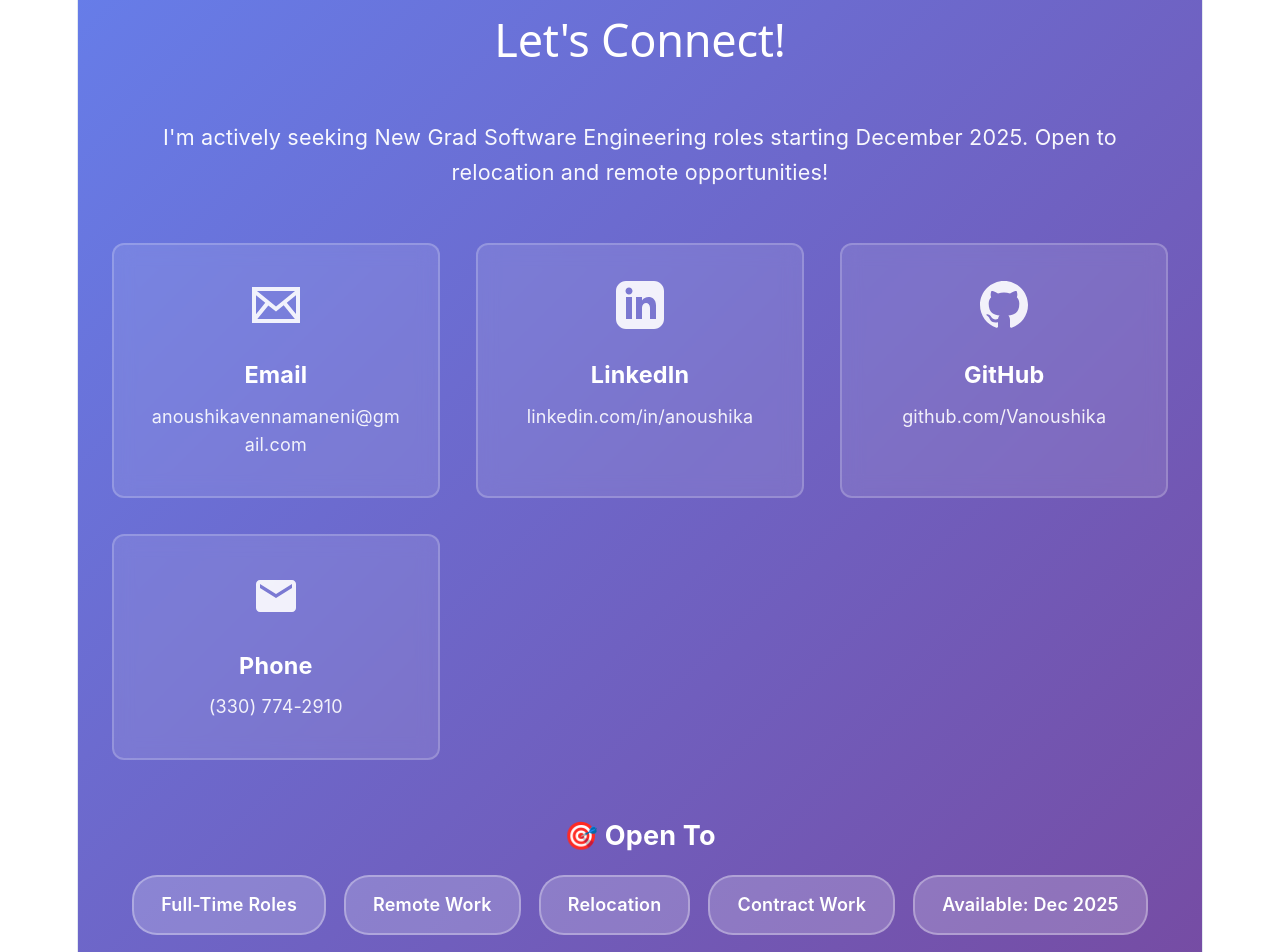
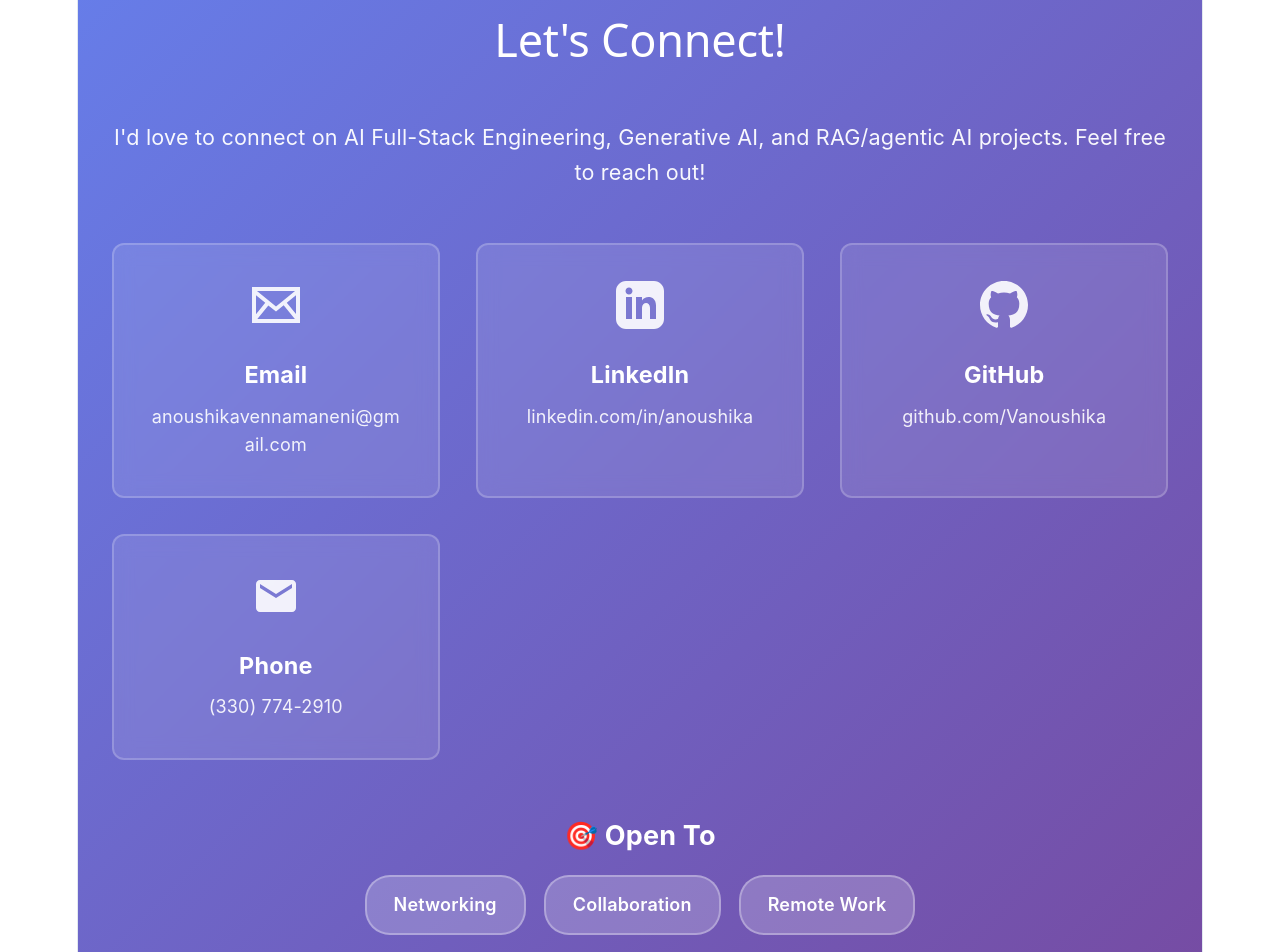
Before and after one commit to Vanoushika/portfolio, a React app: page / in a window 1280 px wide. Shown: the part 6680-7632 px from the top of the page. Built offline with nearby package versions, Linux system fonts and the light colour scheme; the HTML template or start-up script is replaced by a standard one.

Commit message:
Update Contact.jsx

```diff
--- a/src/components/Contact.jsx
+++ b/src/components/Contact.jsx
@@ -6,8 +6,8 @@ const Contact = () => {
       <div className="container">
         <h2 className="section-title">Let's Connect!</h2>
         <p className="contact-intro">
-          I'm actively seeking New Grad Software Engineering roles starting December 2025.
-          Open to relocation and remote opportunities!
+          I'd love to connect on AI Full-Stack Engineering, Generative AI, and RAG/agentic AI projects.
+          Feel free to reach out!
         </p>
 
         <div className="contact-grid">
@@ -47,11 +47,9 @@ const Contact = () => {
         <div className="availability">
           <h3>🎯 Open To</h3>
           <div className="availability-tags">
-            <span className="tag">Full-Time Roles</span>
+            <span className="tag">Networking</span>
+            <span className="tag">Collaboration</span>
             <span className="tag">Remote Work</span>
-            <span className="tag">Relocation</span>
-            <span className="tag">Contract Work</span>
-            <span className="tag">Available: Dec 2025</span>
           </div>
         </div>
       </div>
```
